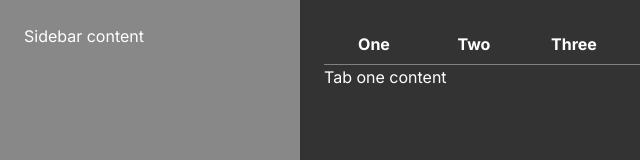
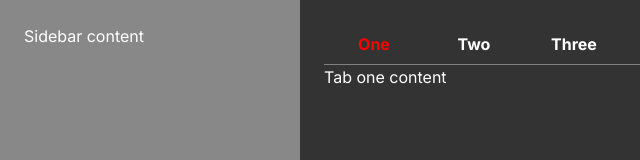
Before and after one commit to andamio/ha-react-test, a React (Vite) app: page / in a window 1280 px wide. Shown: the top 160 px of the page, without its empty margins (0-640 px from the left). Built offline with nearby package versions, Linux system fonts and the light colour scheme.

Commit message:
2 files modified

```diff
--- a/src/components/radix-tabs/radix-tabs.styled.ts
+++ b/src/components/radix-tabs/radix-tabs.styled.ts
@@ -30,7 +30,7 @@ export const StyledTab = styled(Tabs.Trigger)`
     background-color: ${theme.colors.overlayBackground};
   }
 
-  &[data-selected] {
-    border-bottom-color: ${theme.colors.buttonRed};
+  &[data-state="active"] {
+    color: ${theme.colors.buttonRed};
   }
 `;
--- a/src/components/radix-tabs/radix-tabs.tsx
+++ b/src/components/radix-tabs/radix-tabs.tsx
@@ -3,7 +3,7 @@ import { StyledTabs, StyledTab, StyledTabList } from './radix-tabs.styled';
 
 export const RadixTabs = () => {
   return (
-    <StyledTabs defaultValue='tab1' orientation='vertical'>
+    <StyledTabs defaultValue='tab1'>
       <StyledTabList aria-label='tabs example'>
         <StyledTab value='tab1'>One</StyledTab>
         <StyledTab value='tab2'>Two</StyledTab>
```
